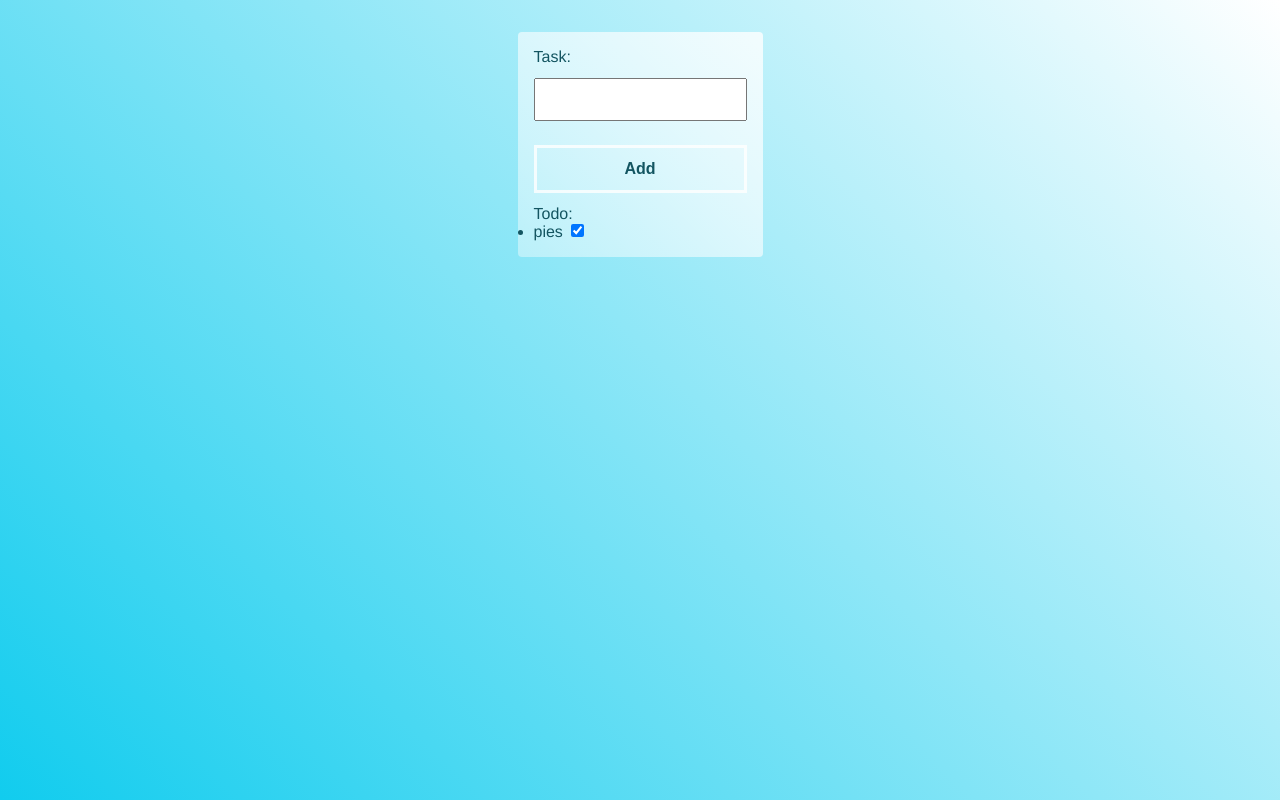
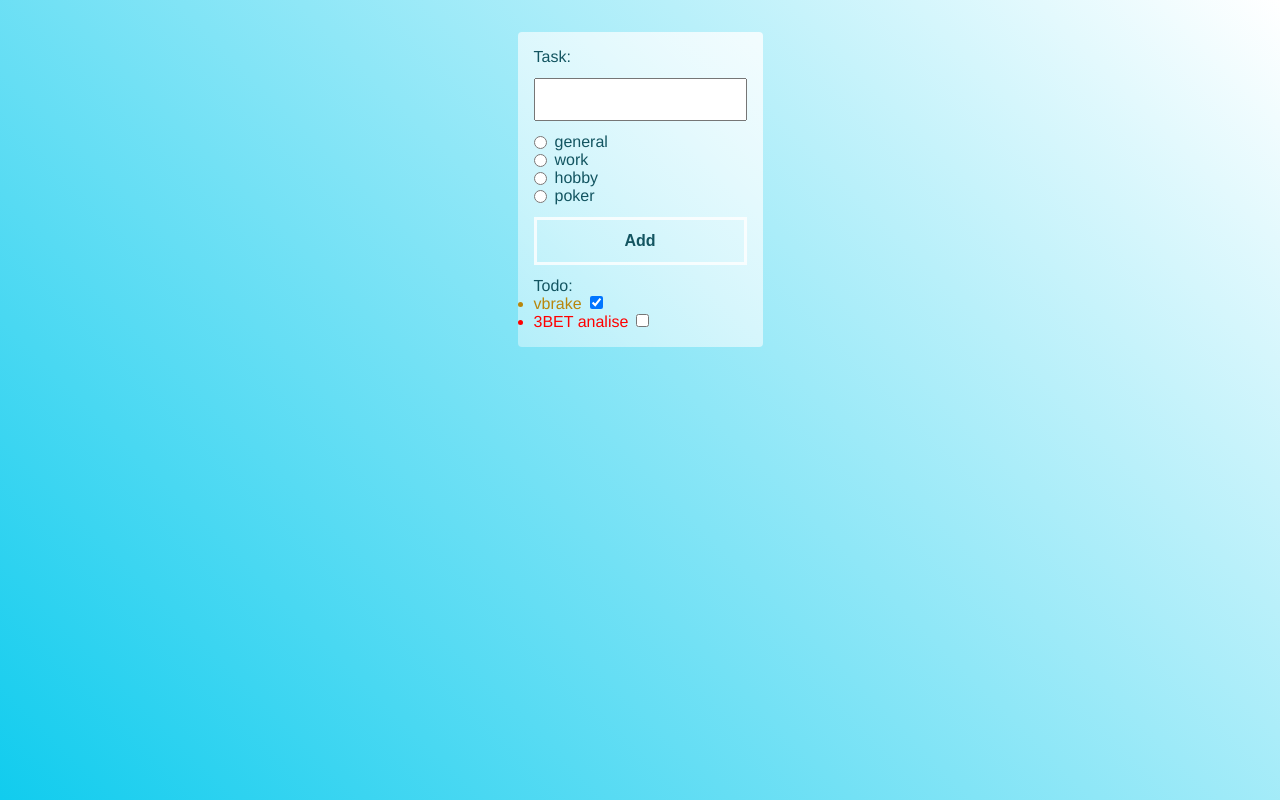
Before and after one commit to lagiewnik/typescript, a website: page todo.html in a window 1280 px wide. Drawn offline with Linux system fonts and the light colour scheme.

Commit message:
category radio on html

```diff
--- a/src/todo.ts
+++ b/src/todo.ts
@@ -3,20 +3,33 @@ const tasksContainerElement: HTMLElement = document.querySelector(".tasks");
 const taskNameInputElement: HTMLInputElement = document.querySelector("#name")
 const addButtonElement: HTMLElement = document.querySelector("button")
 
-const task : Task= {
-    title: "pies",
-    done: true
+const taskA : Task= {
+    title: "vbrake",
+    done: true,
+    category: "hobby"
 }
-const tasks: Task [] = [task];
+const taskB : Task = {
+    title: "3BET analise",
+    done: false,
+    category : "poker"
+}
+const tasks: Task [] = [taskA, taskB];
 
 interface Task {
     title: string;
-    done: boolean
+    done: boolean;
+    category?: string //optional property
 }
+
+const categories: string[] = ["testing", "work", "poker",  "general"]
+
 const render = () => {
     tasksContainerElement.innerHTML = ""
     tasks.forEach((element, index) => {
         const taskElement: HTMLElement = document.createElement("li")
+        if(element.category){
+            taskElement.classList.add(element.category)
+        }
         const id : string= `task-${index}`;
 
         const labelElement: HTMLLabelElement = document.createElement("label");
--- a/styles.css
+++ b/styles.css
@@ -85,3 +85,7 @@ button:hover {
 .work {
   text-decoration: underline;
 }
+
+.poker {
+  color: red;
+}
--- a/todo.html
+++ b/todo.html
@@ -9,6 +9,44 @@
 <form class="container" autocomplete="off">
     <label for="name">Task:</label>
     <input type="text" id="name"/>
+    <ul class = "categories">
+        <li>
+            <input
+                type="radio"
+                name="category"
+                value="general"
+                id="category-general"
+            />
+            <label for="category-general">general</label>
+        </li>
+        <li>
+            <input
+                    type="radio"
+                    name="category"
+                    value="work"
+                    id="category-work"
+            />
+            <label for="category-work">work</label>
+        </li>
+        <li>
+            <input
+                    type="radio"
+                    name="category"
+                    value="hobby"
+                    id="category-hobby"
+            />
+            <label for="category-hobby">hobby</label>
+        </li>
+        <li>
+            <input
+                    type="radio"
+                    name="category"
+                    value="poker"
+                    id="category-poker"
+            />
+            <label for="category-poker">poker</label>
+        </li>
+    </ul>
     <button>Add</button>
     <p>Todo:</p>
     <ul class="tasks">
```
Also changed, not shown: dist/todo.js.
